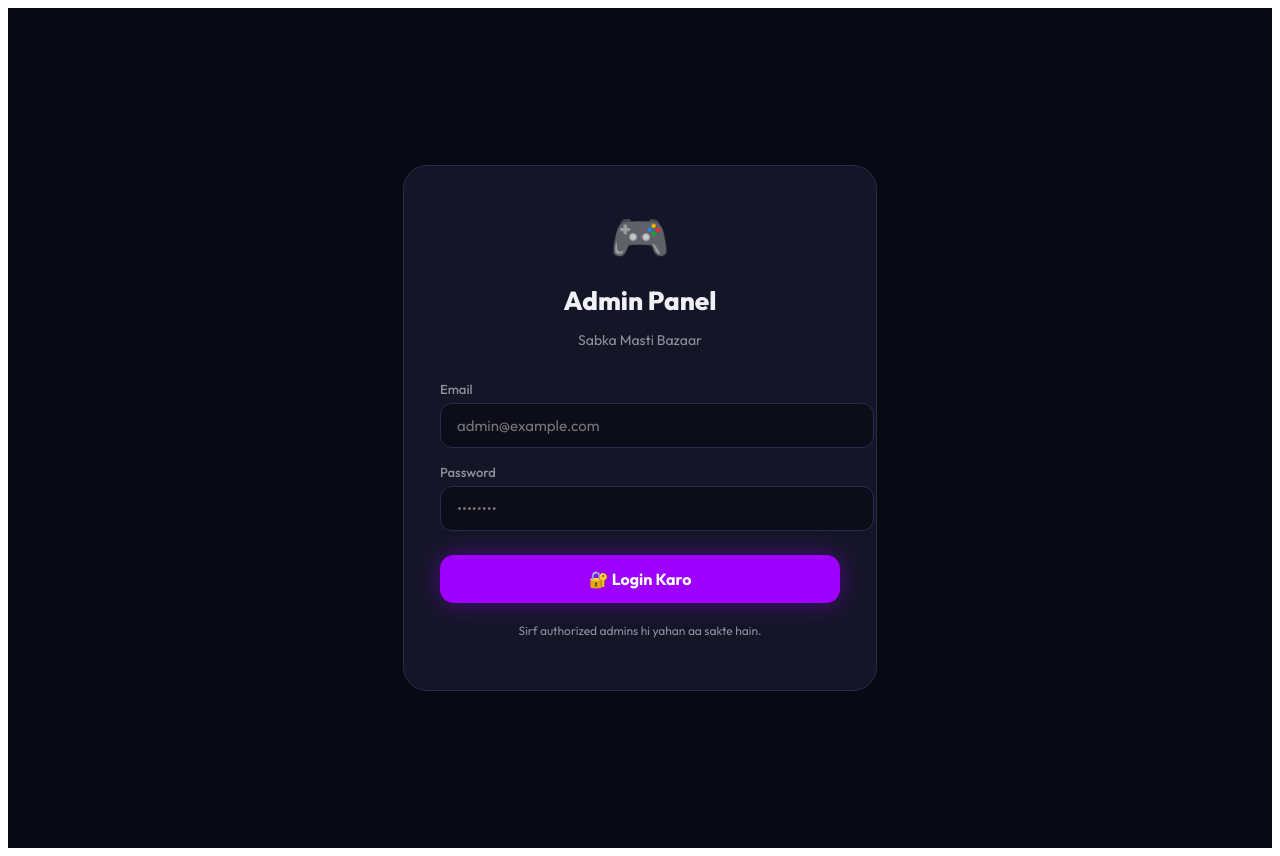
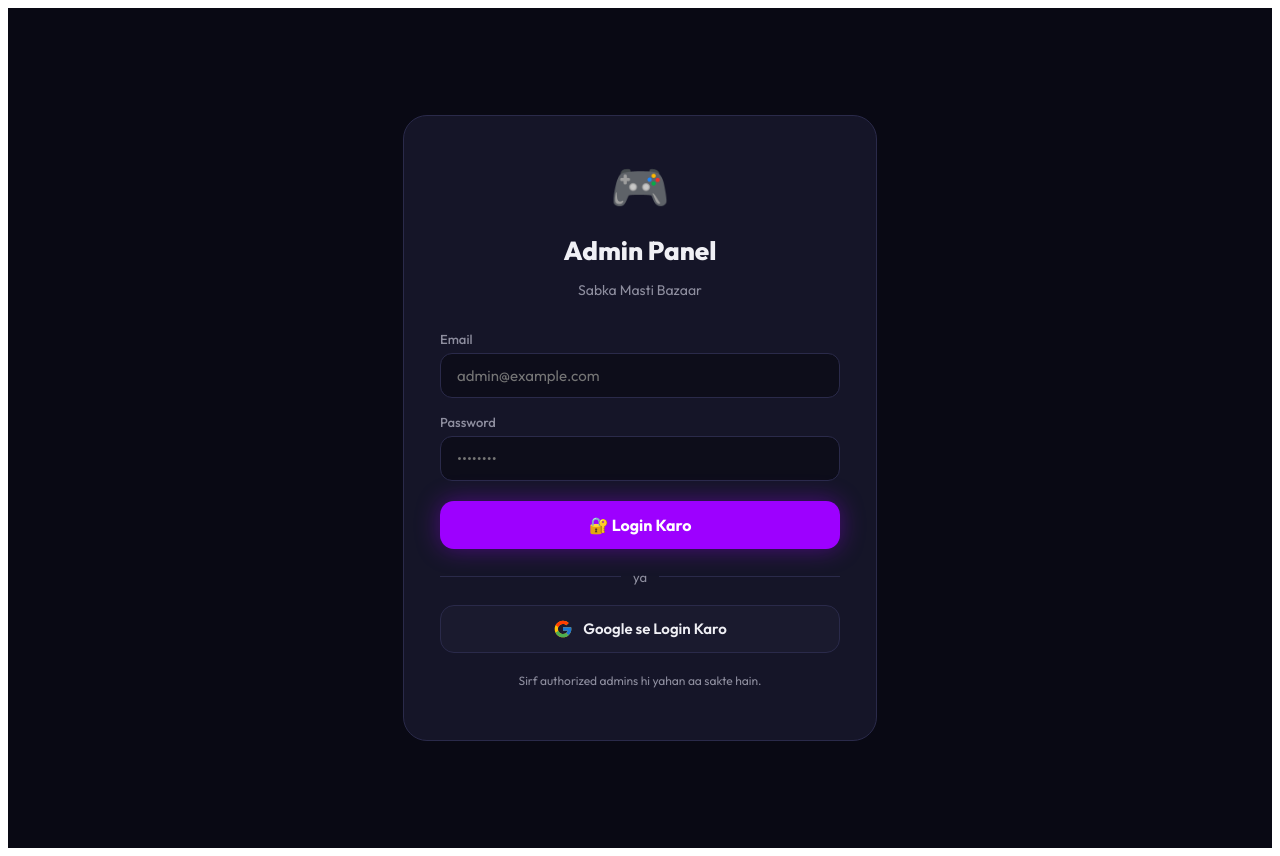
Before and after one commit to testing4992484-ui/adminSmbAgentManager, a React (Vite) app: page /admin/login in a window 1280 px wide. Built offline with nearby package versions, Linux system fonts and the light colour scheme; no server answers; the HTML template or start-up script is replaced by a standard one.

Commit message:
Update src/admin/pages/AdminLoginPage.jsx

```diff
--- a/src/admin/pages/AdminLoginPage.jsx
+++ b/src/admin/pages/AdminLoginPage.jsx
@@ -1,14 +1,17 @@
 import { useState, useEffect } from 'react';
 import { useNavigate } from 'react-router-dom';
-import { auth, db } from '../../config/firebase';
-import { signInWithEmailAndPassword, onAuthStateChanged } from 'firebase/auth';
-import { ref, get } from 'firebase/database';
+import { auth, db, googleProvider } from '../../config/firebase';
+import { signInWithEmailAndPassword, signInWithPopup, onAuthStateChanged } from 'firebase/auth';
+import { ref, get, set } from 'firebase/database';
+
+const SUPER_ADMIN_EMAIL = 'commentschor70068@gmail.com';
 
 export default function AdminLoginPage() {
-  const [email, setEmail] = useState('');
+  const [email, setEmail]       = useState('');
   const [password, setPassword] = useState('');
-  const [loading, setLoading] = useState(false);
-  const [error, setError] = useState('');
+  const [loading, setLoading]   = useState(false);
+  const [gLoading, setGLoading] = useState(false);
+  const [error, setError]       = useState('');
   const [checking, setChecking] = useState(true);
   const navigate = useNavigate();
 
@@ -52,6 +55,35 @@ export default function AdminLoginPage() {
     }
   };
 
+  const handleGoogleLogin = async () => {
+    setError('');
+    setGLoading(true);
+    try {
+      const cred = await signInWithPopup(auth, googleProvider);
+      const user = cred.user;
+
+      const snap = await get(ref(db, `admins/${user.uid}`));
+      const isAdmin = snap.exists() && snap.val();
+
+      if (!isAdmin) {
+        if (user.email === SUPER_ADMIN_EMAIL) {
+          await set(ref(db, `admins/${user.uid}`), true);
+        } else {
+          await auth.signOut();
+          setError('Tum admin nahi ho! Access denied.');
+          setGLoading(false);
+          return;
+        }
+      }
+      navigate('/admin');
+    } catch (err) {
+      if (err.code !== 'auth/popup-closed-by-user') {
+        setError('Google login fail ho gaya. Dobara try karo.');
+      }
+      setGLoading(false);
+    }
+  };
+
   if (checking) return (
     <div style={{ display: 'flex', alignItems: 'center', justifyContent: 'center', height: '100vh', background: '#090914' }}>
       <div className="skeleton" style={{ width: 60, height: 60, borderRadius: '50%' }} />
@@ -80,12 +112,7 @@ export default function AdminLoginPage() {
             <input
               type="email" value={email} onChange={e => setEmail(e.target.value)} required
               placeholder="admin@example.com"
-              style={{
-                width: '100%', padding: '12px 16px',
-                background: '#0d0d1a', border: '1px solid #2a2a4a',
-                borderRadius: 12, color: '#f0f0f5', fontSize: 15,
-                outline: 'none', fontFamily: 'Outfit,sans-serif'
-              }}
+              style={inputStyle}
             />
           </div>
           <div>
@@ -93,12 +120,7 @@ export default function AdminLoginPage() {
             <input
               type="password" value={password} onChange={e => setPassword(e.target.value)} required
               placeholder="••••••••"
-              style={{
-                width: '100%', padding: '12px 16px',
-                background: '#0d0d1a', border: '1px solid #2a2a4a',
-                borderRadius: 12, color: '#f0f0f5', fontSize: 15,
-                outline: 'none', fontFamily: 'Outfit,sans-serif'
-              }}
+              style={inputStyle}
             />
           </div>
 
@@ -111,17 +133,48 @@ export default function AdminLoginPage() {
             </div>
           )}
 
-          <button type="submit" disabled={loading} className="admin-btn" style={{
+          <button type="submit" disabled={loading || gLoading} className="admin-btn" style={{
             padding: '14px', borderRadius: 14,
             background: '#9d00ff', border: 'none',
             color: '#fff', fontSize: 16, fontWeight: 700,
             boxShadow: '0 0 24px rgba(157,0,255,0.4)',
-            opacity: loading ? 0.7 : 1, marginTop: 8,
-            fontFamily: 'Outfit,sans-serif'
+            opacity: (loading || gLoading) ? 0.7 : 1, marginTop: 4,
+            fontFamily: 'Outfit,sans-serif', cursor: 'pointer'
           }}>
             {loading ? 'Login ho raha hai...' : '🔐 Login Karo'}
           </button>
         </form>
+
+        <div style={{ display: 'flex', alignItems: 'center', gap: 12, margin: '20px 0' }}>
+          <div style={{ flex: 1, height: 1, background: '#2a2a4a' }} />
+          <span style={{ color: '#8e8e9f', fontSize: 13 }}>ya</span>
+          <div style={{ flex: 1, height: 1, background: '#2a2a4a' }} />
+        </div>
+
+        <button
+          onClick={handleGoogleLogin}
+          disabled={loading || gLoading}
+          style={{
+            width: '100%', padding: '13px', borderRadius: 14,
+            background: '#1a1a2e', border: '1px solid #2a2a4a',
+            color: '#f0f0f5', fontSize: 15, fontWeight: 600,
+            display: 'flex', alignItems: 'center', justifyContent: 'center', gap: 10,
+            cursor: 'pointer', fontFamily: 'Outfit,sans-serif',
+            opacity: (loading || gLoading) ? 0.7 : 1
+          }}
+        >
+          {gLoading ? 'Connecting...' : (
+            <>
+              <svg width="20" height="20" viewBox="0 0 48 48">
+                <path fill="#FFC107" d="M43.611 20.083H42V20H24v8h11.303c-1.649 4.657-6.08 8-11.303 8c-6.627 0-12-5.373-12-12s5.373-12 12-12c3.059 0 5.842 1.154 7.961 3.039l5.657-5.657C34.046 6.053 29.268 4 24 4C12.955 4 4 12.955 4 24s8.955 20 20 20s20-8.955 20-20c0-1.341-.138-2.65-.389-3.917z"/>
+                <path fill="#FF3D00" d="m6.306 14.691l6.571 4.819C14.655 15.108 18.961 12 24 12c3.059 0 5.842 1.154 7.961 3.039l5.657-5.657C34.046 6.053 29.268 4 24 4C16.318 4 9.656 8.337 6.306 14.691z"/>
+                <path fill="#4CAF50" d="M24 44c5.166 0 9.86-1.977 13.409-5.192l-6.19-5.238A11.91 11.91 0 0 1 24 36c-5.202 0-9.619-3.317-11.283-7.946l-6.522 5.025C9.505 39.556 16.227 44 24 44z"/>
+                <path fill="#1976D2" d="M43.611 20.083H42V20H24v8h11.303a12.04 12.04 0 0 1-4.087 5.571l.003-.002l6.19 5.238C36.971 39.205 44 34 44 24c0-1.341-.138-2.65-.389-3.917z"/>
+              </svg>
+              Google se Login Karo
+            </>
+          )}
+        </button>
 
         <p style={{ color: '#8e8e9f', fontSize: 12, textAlign: 'center', marginTop: 20 }}>
           Sirf authorized admins hi yahan aa sakte hain.
@@ -130,3 +183,11 @@ export default function AdminLoginPage() {
     </div>
   );
 }
+
+const inputStyle = {
+  width: '100%', padding: '12px 16px',
+  background: '#0d0d1a', border: '1px solid #2a2a4a',
+  borderRadius: 12, color: '#f0f0f5', fontSize: 15,
+  outline: 'none', fontFamily: 'Outfit,sans-serif',
+  boxSizing: 'border-box'
+};
```
